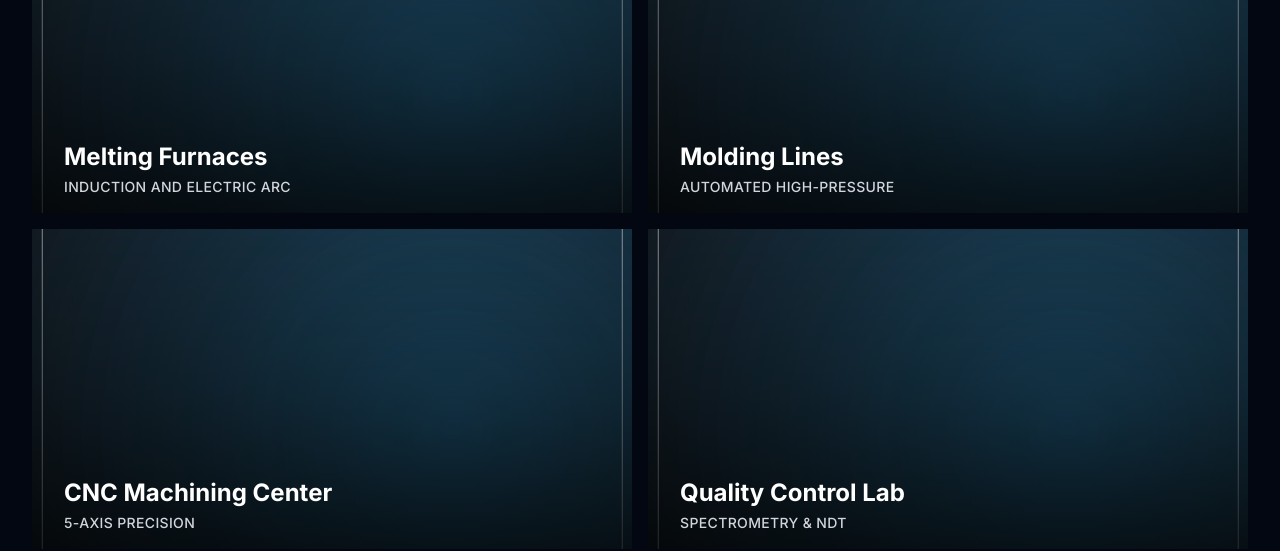
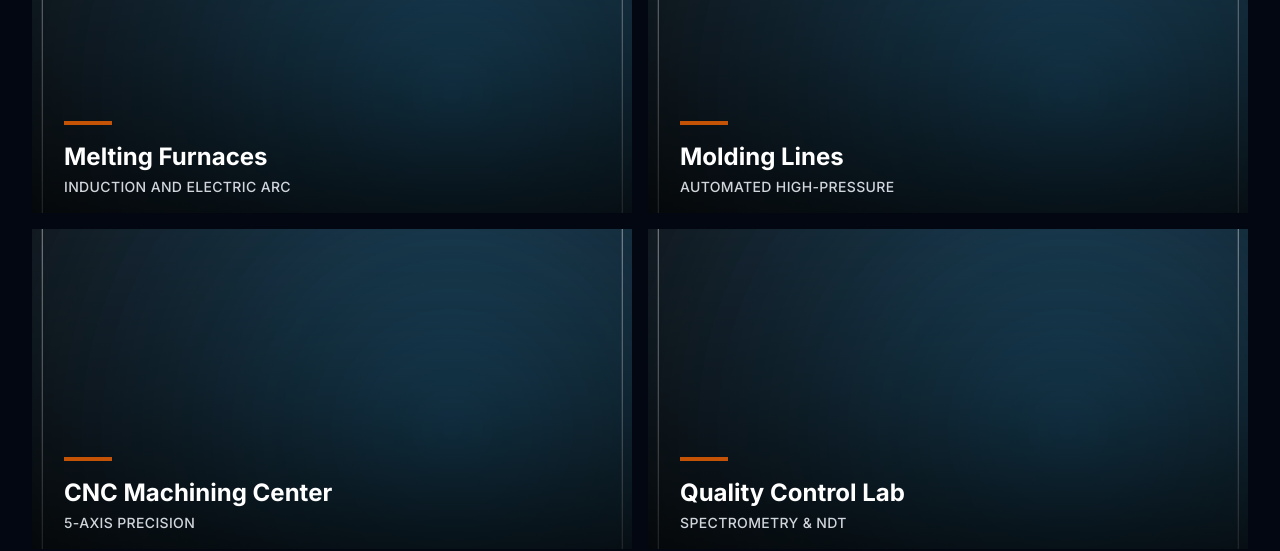
Before and after one commit to white-venom/minerax-sample-20, a React (Vite) app: page / in a window 1280 px wide. Shown: the part 2360-2911 px from the top of the page. Built offline with nearby package versions, Linux system fonts and the light colour scheme.

Commit message:
Fix motion imports and dependencies

```diff
--- a/src/components/Facilities.tsx
+++ b/src/components/Facilities.tsx
@@ -58,7 +58,7 @@ export default function Facilities() {
               <div className="absolute inset-0 bg-gradient-to-t from-black/90 via-black/40 to-transparent opacity-80 group-hover:opacity-90 transition-opacity duration-300"></div>
 
               <div className="absolute bottom-0 left-0 p-8 w-full transform translate-y-4 group-hover:translate-y-0 transition-transform duration-300">
-                <div className="w-12 h-1 bg-orange-500 mb-4 opacity-0 group-hover:opacity-100 transition-opacity duration-300 delay-100"></div>
+                <div className="w-12 h-1 bg-orange-500 mb-4 opacity-75 group-hover:opacity-100 transition-opacity duration-300 delay-100"></div>
                 <h4 className="text-2xl font-bold mb-1">{item.title}</h4>
                 <p className="text-gray-300 font-medium tracking-wide uppercase text-sm">{item.desc}</p>
               </div>
```
Also changed, not shown: package.json (+8 -7 lines), 1 other file (tests, documents, lock files or other folders).
